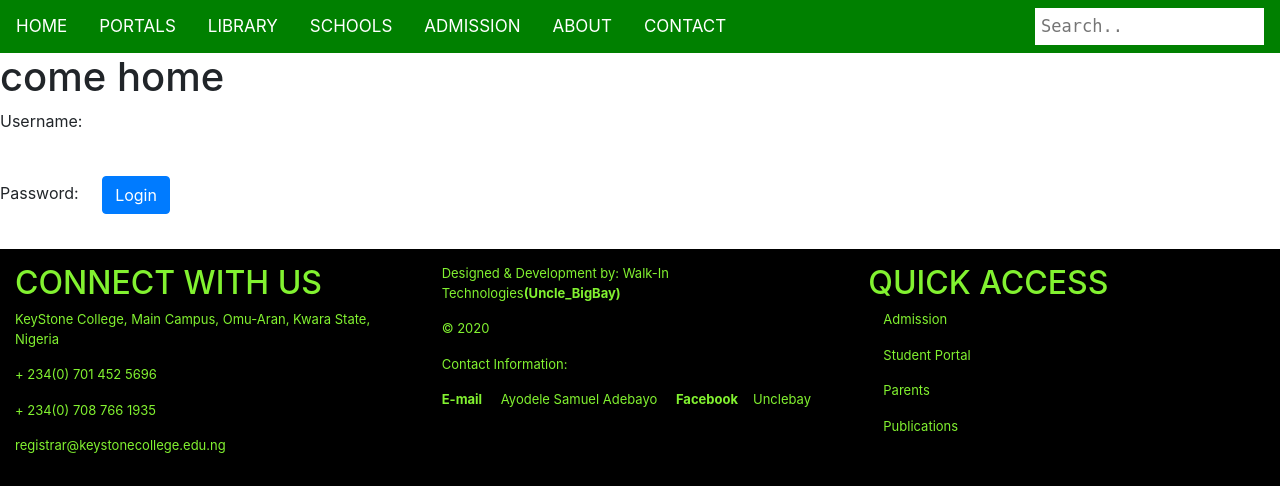
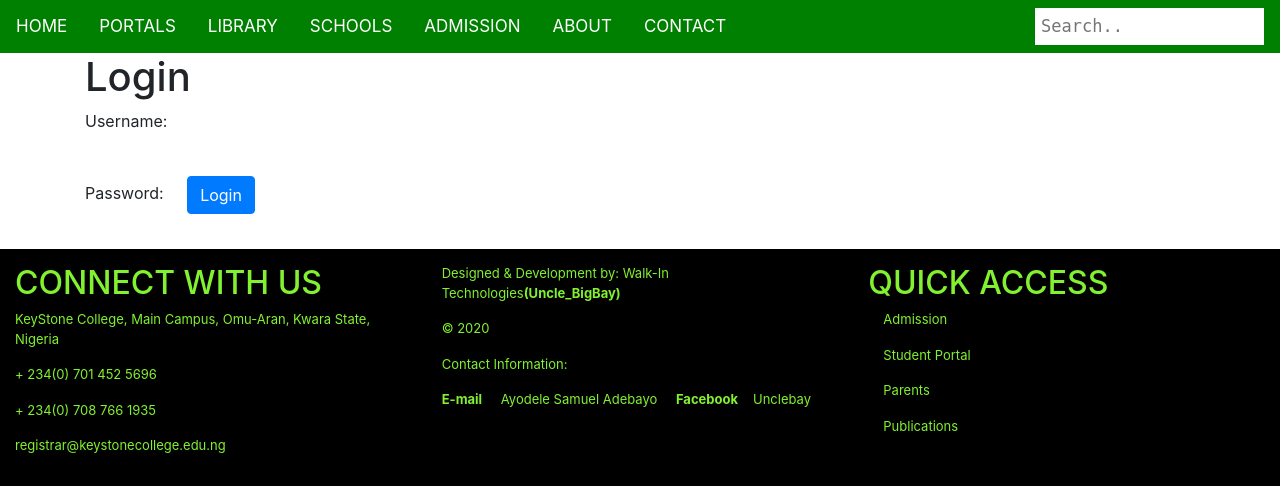
Before and after one commit to unclebay143/keystonecollege, a Django app: page /login/ in a window 1280 px wide. Shown: the part 133-619 px from the top of the page. Run offline with Django 3.2, Linux system fonts and the light colour scheme; some libraries are stand-ins or nearby versions.

Commit message:
add login to accounts

```diff
--- a/keystoneaccounts/urls.py
+++ b/keystoneaccounts/urls.py
@@ -1,11 +1,7 @@
 from django.urls import path
 from .views import Dashboard,Login
-
-
 
 urlpatterns = [
     path('dashboard/', Dashboard, name="dashboard"),
     path('login/', Login, name="login"),
-
-
 ]
--- a/keystoneaccounts/views.py
+++ b/keystoneaccounts/views.py
@@ -1,3 +1,5 @@
 from django.shortcuts import render
 
 # Create your views here.
+def Login(request):
+    return render(request, 'login.html')
--- a/templates/login.html
+++ b/templates/login.html
@@ -1,10 +1,9 @@
 {% extends 'base.html' %}
 
 {% block body %}
-<h1>come home</h1>
+<div class="container">
+<h1>Login</h1>
 <form action="{% url 'dashboard' %}" method="post">
-<form>
-
 <div class="form-group">
     <label for="">Username:</label>
     {{form.loginusername}}
@@ -17,5 +16,6 @@
 
 </div>
 </form>
-</form>
-{% endblock %}
+</div>
+
+    {% endblock %}
```
Also changed, not shown: templates/admission.html (+5 -5 lines).
